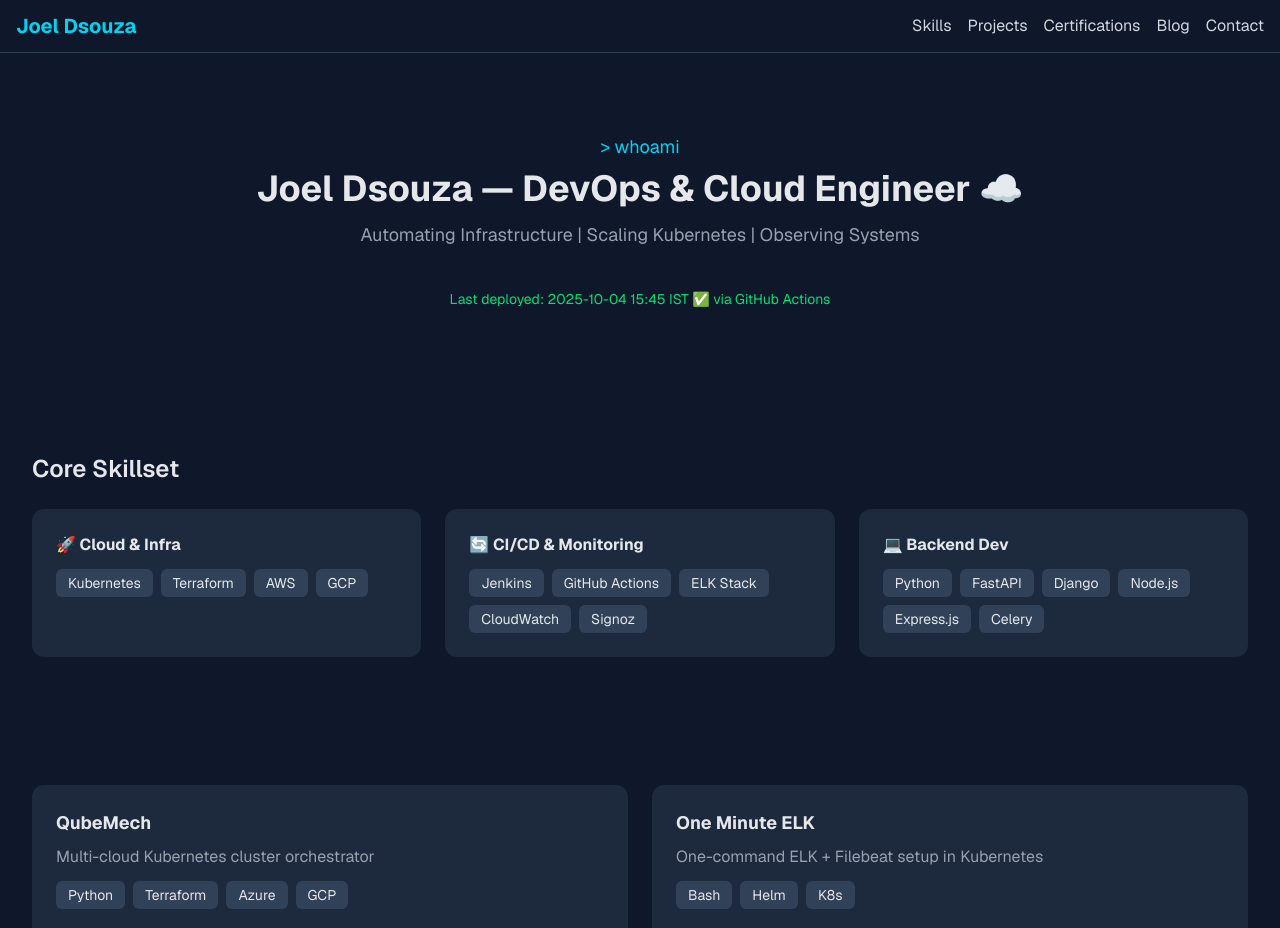
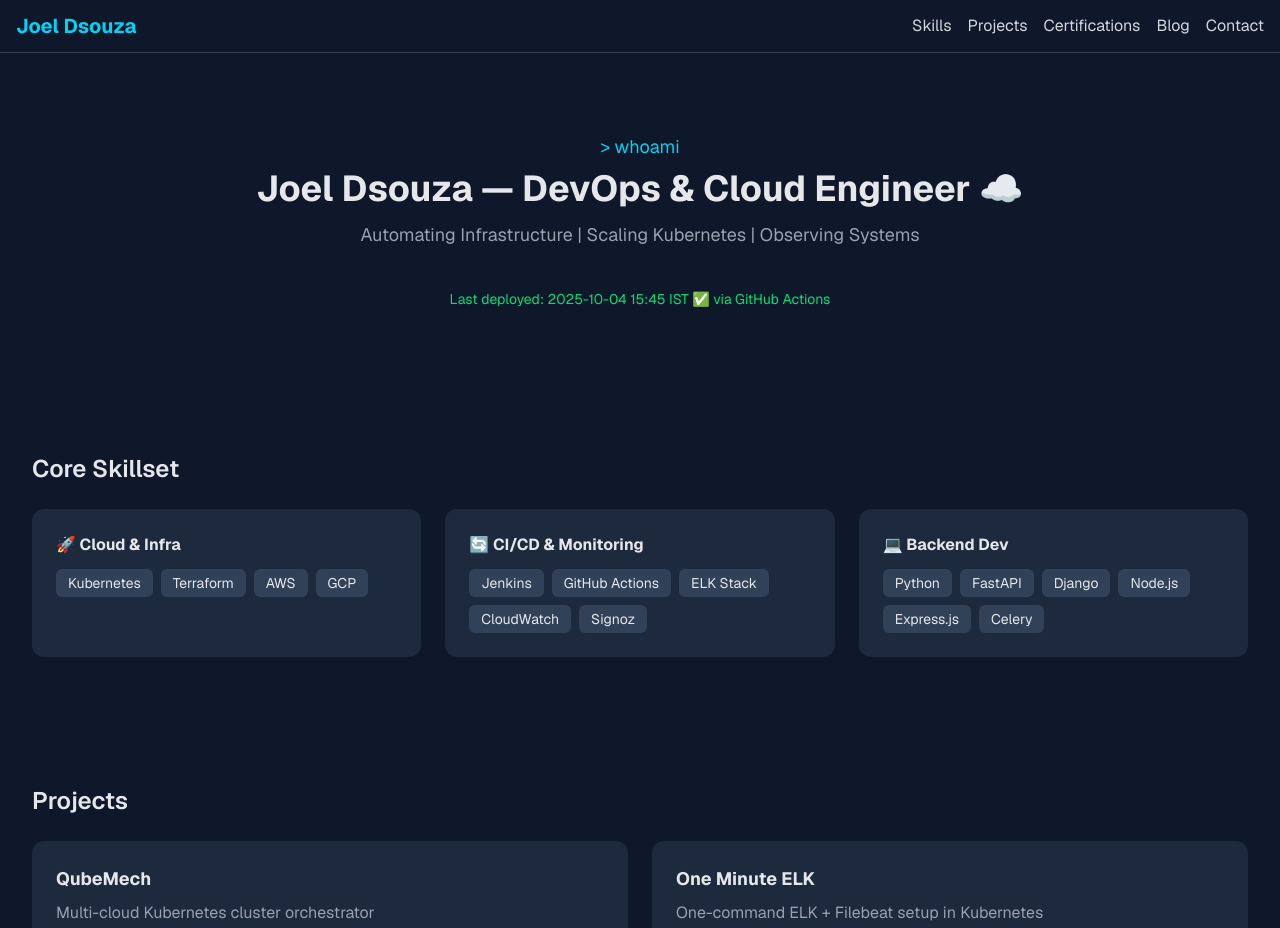
Before and after one commit to joeldsouza28/joeldsouza.dev, a Next.js app: page / in a window 1280 px wide. Shown: the top 928 px of the page. Built offline with nearby package versions, Linux system fonts and the light colour scheme.

Commit message:
added changes

```diff
--- a/app/page.js
+++ b/app/page.js
@@ -78,6 +78,10 @@
 
       {/* Projects Section with Animation Toggle */}
       <section id="projects" className="px-4 sm:px-8 py-12 sm:py-16">
+        <h3 className="text-2xl font-semibold mb-6 flex justify-between items-center">
+          Projects
+
+        </h3>
         <AnimatePresence>
           {showProjects && (
             <motion.div
```
